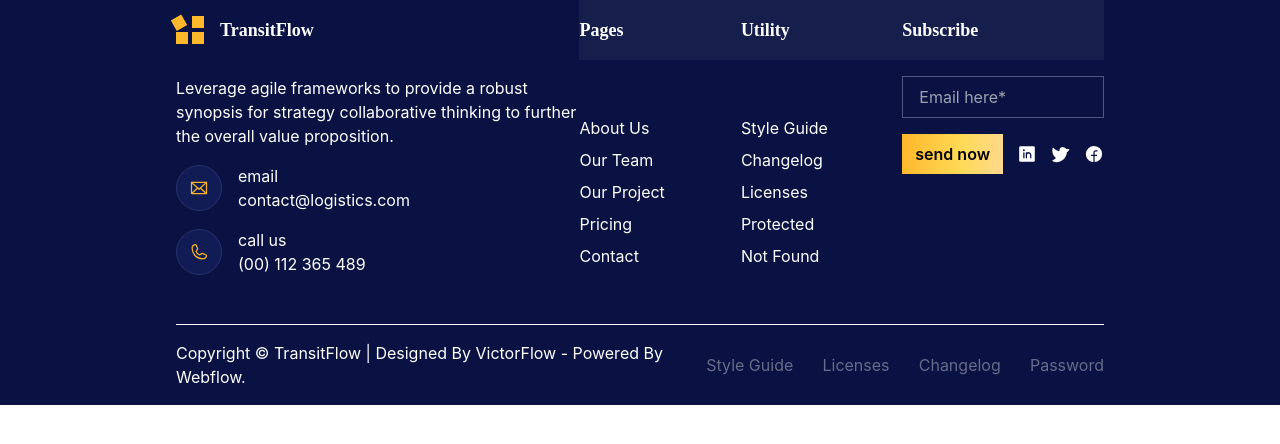
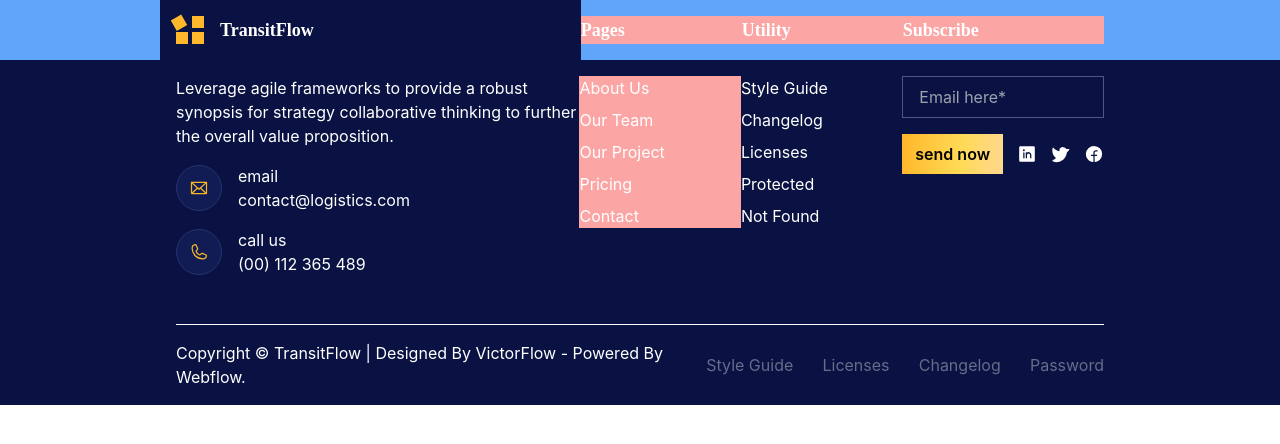
Before and after one commit to smartcollins/logistics, a React (Create React App) app: page / in a window 1280 px wide. Shown: the top 444 px of the page. Built offline with nearby package versions, Linux system fonts and the light colour scheme.

Commit message:
modifying Footer

```diff
--- a/src/component/Footer.jsx
+++ b/src/component/Footer.jsx
@@ -123,25 +123,25 @@ const Footer = () => {
 
     return (
         <div style={{ backgroundColor: color.blueBg }} className=' capitalize text-white'>
-            <div className='px-4 xl:w-3/4 mx-auto'>
-
-                {/* <div className=' bg-white/5 lg:flex items-center justify-between font-[Rubik] font-semibold text-lg grid grid-cols-4 content-between bg-blue-200'> */}
-                <div className=' bg-white/5 lg:flex items-center justify-between font-[Rubik] font-semibold text-lg flex flex-wrap md:flex-nowrap'>
-                    {/* <div style={{ backgroundColor: color.blueBg }} className="w-full col-span-4"><Logo /></div> */}
-                    <div style={{ backgroundColor: color.blueBg }} className="w-full flex-none md:flex-auto"><Logo /></div>
-                    <p className='md:w-2/5'>Pages</p>
-                    <p className='md:w-2/5'>Utility</p>
-                    <p className='md:w-2/4'>Subscribe</p>
+            {/* <div className='px-4 xl:w-3/4 mx-auto'> */}
+                <div className='bg-blue-400 '>
+                    <div className=' lg:flex px-4 items-center justify-between font-[Rubik] font-semibold text-lg flex flex-wrap md:flex-nowrap lg:w-3/4 lg:mx-auto'>
+                        <div style={{ backgroundColor: color.blueBg }} className="w-full flex-none md:flex-auto md:-ml-4 md:px-4"><Logo /></div>
+                        <p className='md:w-2/5 bg-red-300'>Pages</p>
+                        <p className='md:w-2/5 bg-red-300'>Utility</p>
+                        <p className='md:w-2/4 bg-red-300'>Subscribe</p>
+                    </div>
                 </div>
+                <div className='px-4 lg:w-3/4 mx-auto'>
                 <div className='md:flex items-start justify-between py-4'>
                     <div style={{ backgroundColor: color.blueBg }} className=' w-full normal-case mb-4'>
                         <p className=''>Leverage agile frameworks to provide a robust synopsis for strategy  collaborative thinking to further the overall value proposition.</p>
                         {icon}
                     </div>
-                    <div className='gap-4 md:gap-0 md:w-2/5 lg:space-y-2  md:grid-cols-1 grid grid-cols-2 my-4 lg:my-auto'>
+                    <div className='gap-4 md:gap-0 md:w-2/5 lg:space-y-2  md:grid-cols-1 grid grid-cols-2 bg-red-300'>
                         {list}
                     </div>
-                    <div className='gap-4 md:gap-0 md:w-2/5 lg:space-y-2  md:grid-cols-1 grid grid-cols-2 my-4 lg:my-auto'>
+                    <div className='gap-4 md:gap-0 md:w-2/5 lg:space-y-2  md:grid-cols-1 grid grid-cols-2'>
                         {list2}
                     </div>
                     <div className='md:w-2/4 space-y-4'>
@@ -163,7 +163,7 @@ const Footer = () => {
                         <p>Password</p>
                     </div>
                 </div>
-            </div>
+                </div>
         </div>
     )
 }
```
